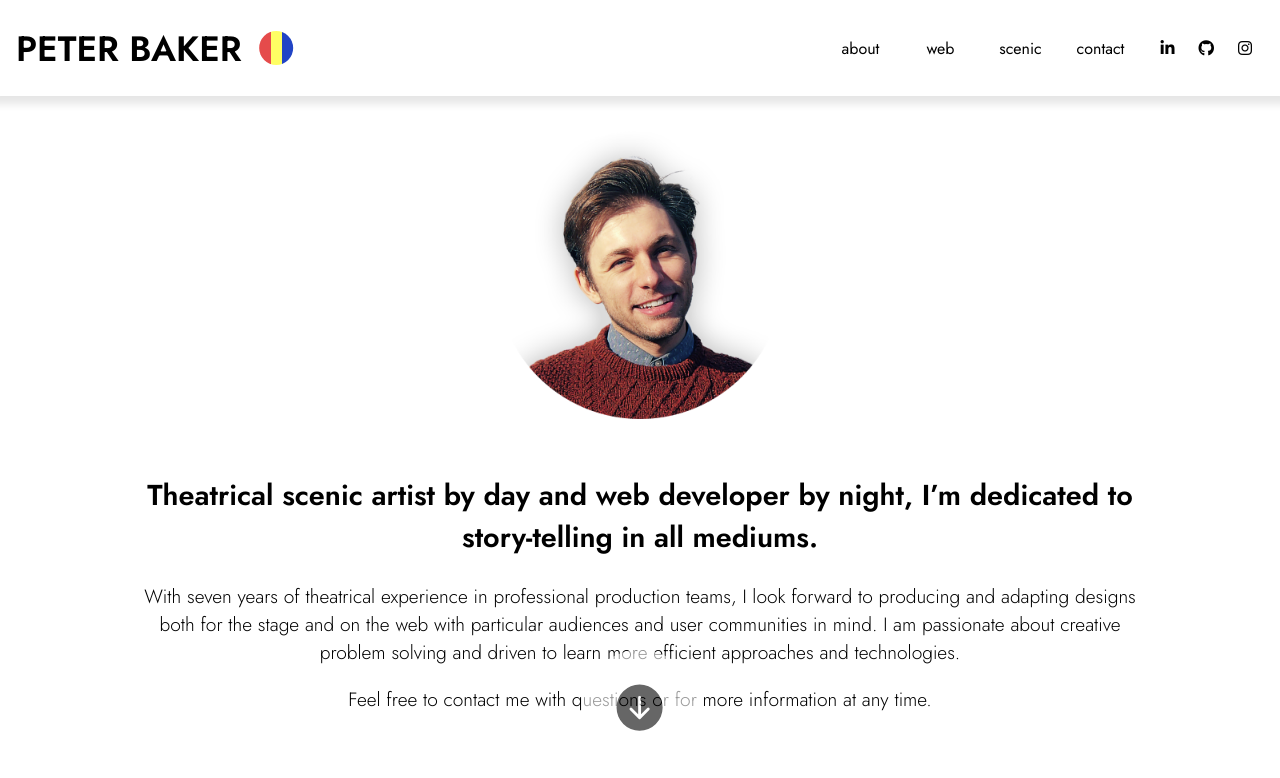
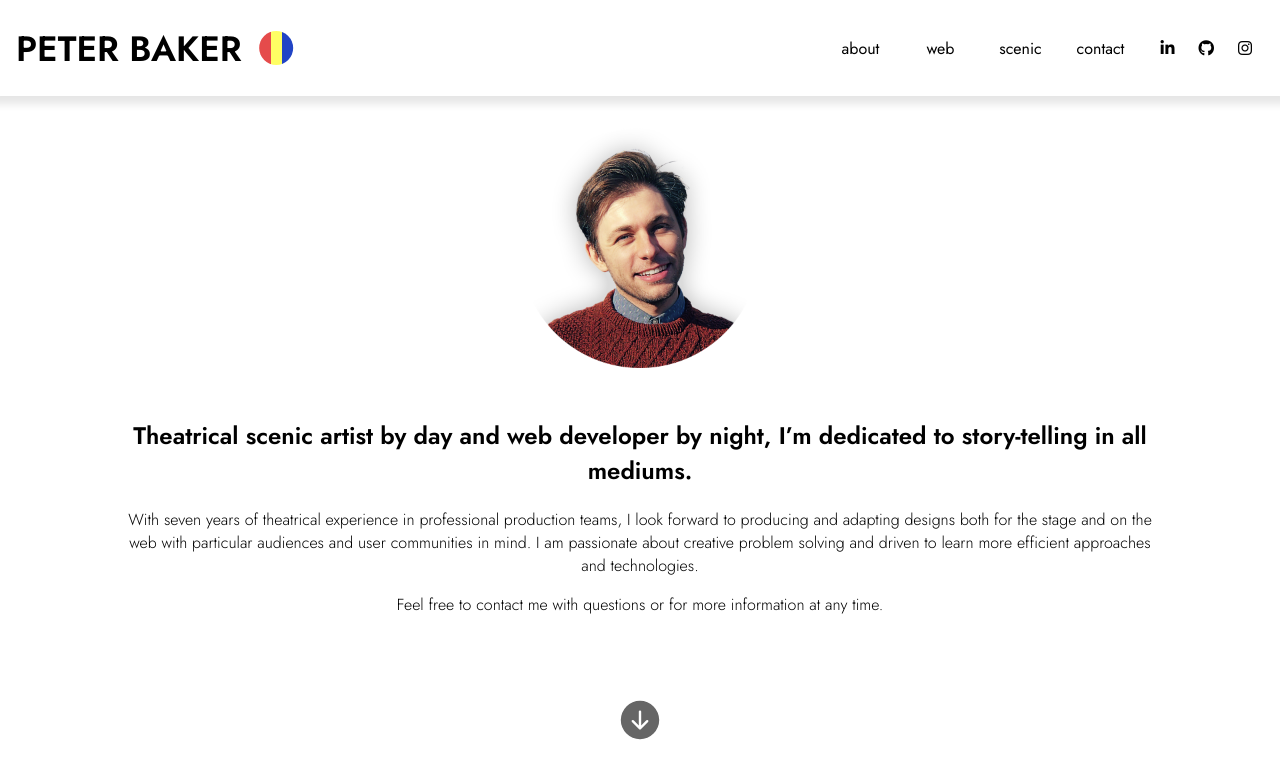
Before and after one commit to PeterBaker644/Portfolio, a Svelte app: page / in a window 1280 px wide. Shown: the top 778 px of the page. Built offline with nearby package versions, Linux system fonts and the light colour scheme.

Commit message:
Possible tweaks for 4k displays

```diff
--- a/public/global.css
+++ b/public/global.css
@@ -156,12 +156,19 @@ section {
     grid-area: 1/1/2/2;
 }
 
+@media (min-width: 2500px) {
+    main, button, i {
+        font-size: 2em !important;
+    }
+    h1 {
+        font-size: 3em !important;
+    }
+}
 @media (min-width: 1200px) {
     main {
-        font-size: 1.2em;
+        font-size: 1em;
     }
 }
-
 @media (max-width: 600px) {
     main {
         font-size: 14px;
--- a/src/components/Header.svelte
+++ b/src/components/Header.svelte
@@ -98,6 +98,9 @@
         padding: 0.75em;
         color: black;
     }
+    @media (min-width: 1200px) {
+
+    }
     @media (min-width: 900px) {
         .social {
             display: inherit;
```
